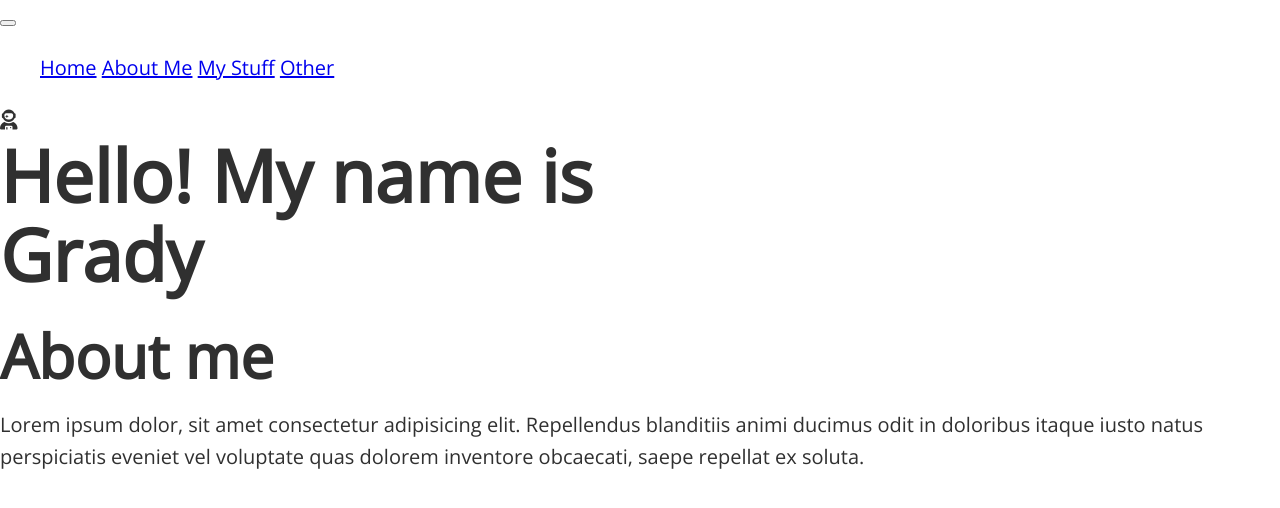
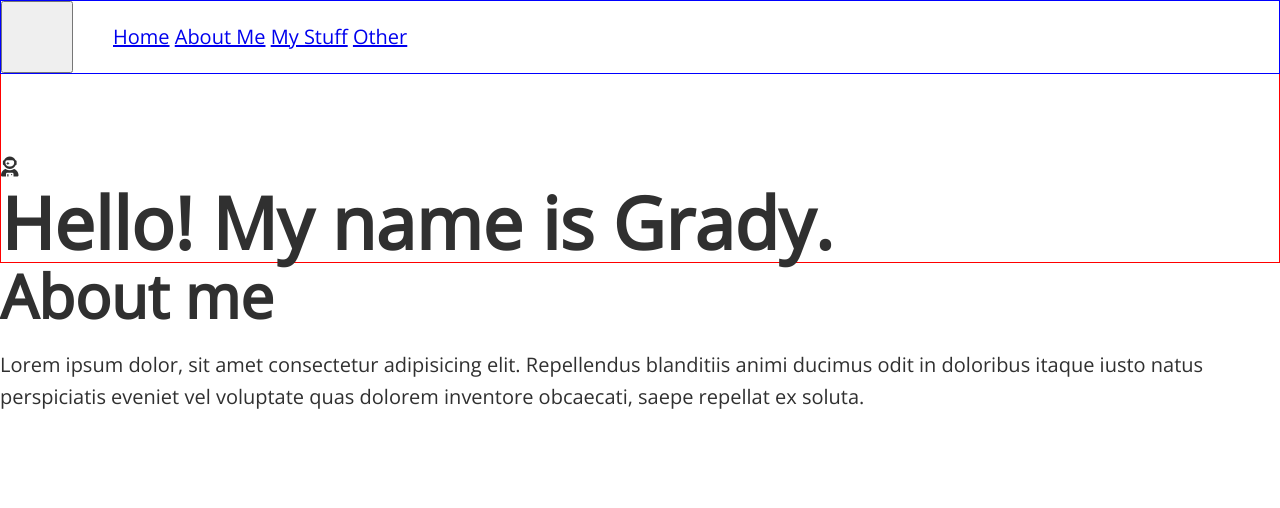
Before and after one commit to gradyUserName/gradyusername.github.io, a plain HTML site: page index.html in a window 1280 px wide. Drawn offline with nearby package versions, Linux system fonts and the light colour scheme.

Commit message:
Making some CSS improvements

```diff
--- a/index.html
+++ b/index.html
@@ -34,10 +34,10 @@
         </header>
 
         <!-- Introduction -->
-        <section class="into" id="home">
+        <section class="intro" id="home">
             <i class="fa-solid fa-user-astronaut"></i>
             <h1 class="section__title section__title--intro">
-                Hello! My name is <strong>Grady</strong>
+                Hello! My name is <strong>Grady</strong>.
             </h1>
         </section>
 
--- a/style.css
+++ b/style.css
@@ -23,7 +23,7 @@
     --fs-body: 1rem;
 }
 
-@media (min-width: 800px) {
+@media (min-width: 850px) {
     :root {
         --fs-h1: 4.5rem;
         --fs-h2: 3.75rem;
@@ -46,6 +46,23 @@ body {
 img {
     display: block;
     max-width: 100%;
+}
+
+header {
+    border: 1px solid blue;
+    position: fixed;
+    display: flex;
+    min-width: 100%;
+}
+
+.nav-toggle {
+    min-width: var(--fs-h1);
+    min-height: var(--fs-h1);
+}
+
+.intro {
+    border: 1px solid red;
+    padding-top: 150px;
 }
 
 strong {
@@ -77,10 +94,3 @@ h3 {
 .nav__item {
     display: inline-block;
 }
-
-/* Styles my name */
-
-.section__title--intro strong {
-    display: block;
-    margin-bottom: .4em;
-}
```
